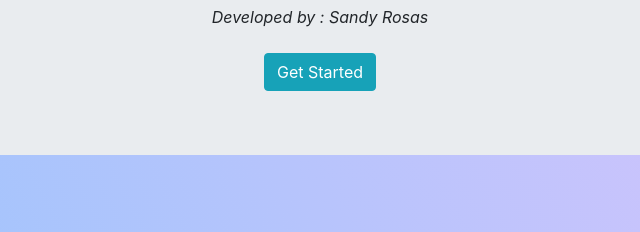
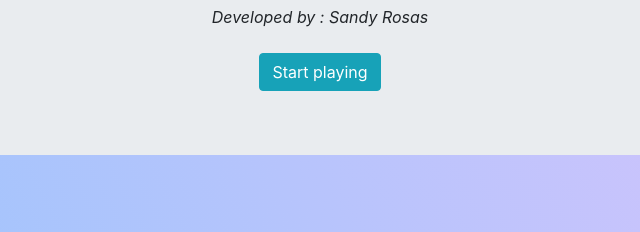
Before and after one commit to prowsandy/whats-the-word, a plain HTML site: page index.html in a window 1280 px wide. Both pictures are taken after a click on the button "Next". Shown: the part 181-413 px from the top of the page, 320-960 px from the left. Drawn offline with nearby package versions, Linux system fonts and the light colour scheme.

Commit message:
fix traverse

```diff
--- a/index.html
+++ b/index.html
@@ -30,7 +30,7 @@
                 <h1>GUESS THE WORD/PHRASE</h1>
                 <h3 class="text-muted">Please do not refresh the browser. Data will be lost.</h3>
                 <i>Developed by : Sandy Rosas</i> <br> <br>
-                <button @click="onGetStarted" class="btn btn-info">Get Started</button>
+                <button @click="onGetStarted" class="btn btn-info">Start playing</button>
             </center>
         </div>
 
```
